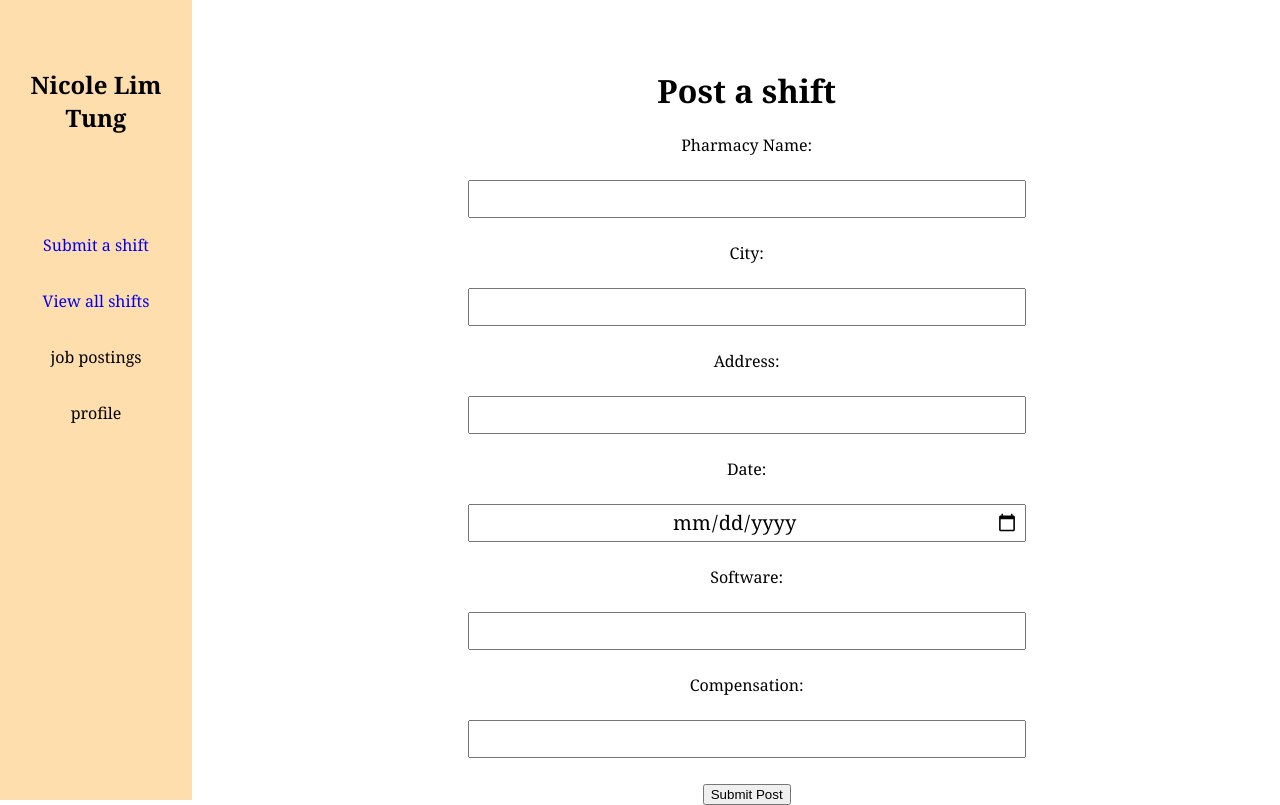
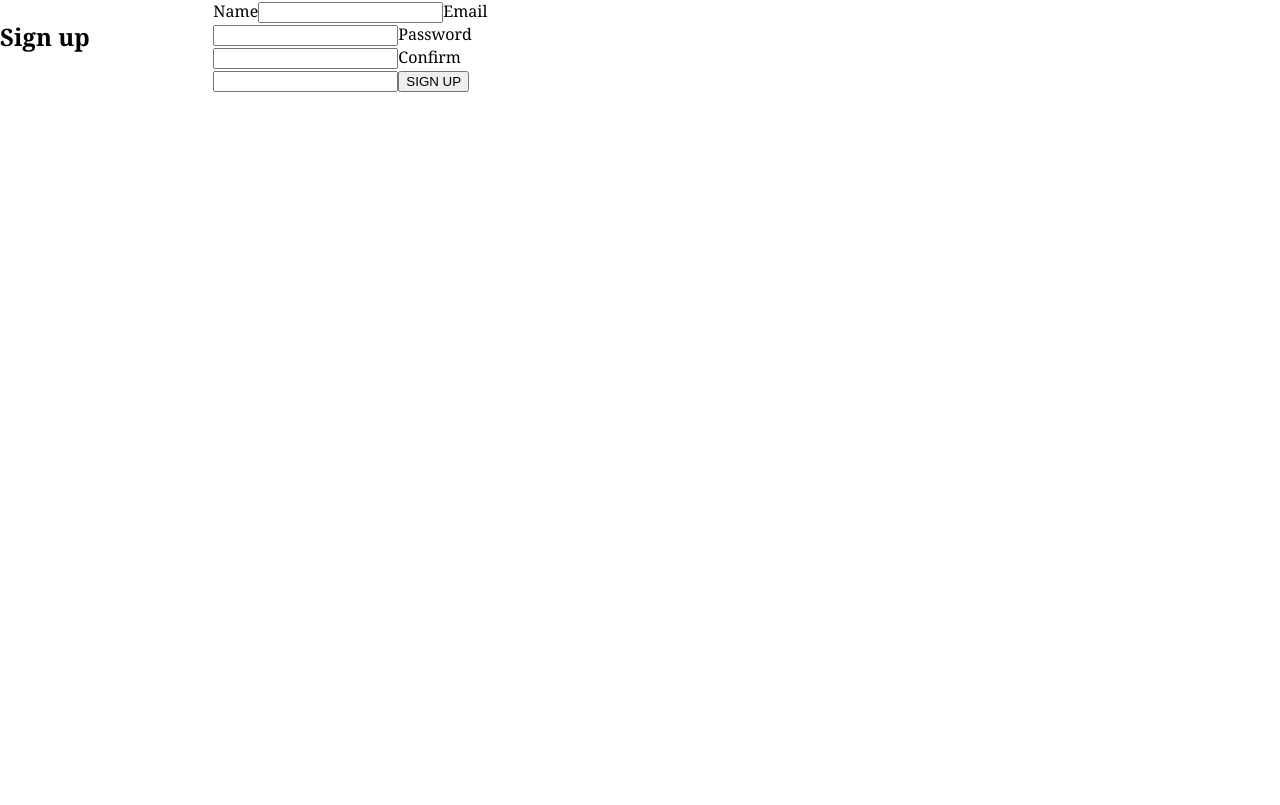
Before and after one commit to nlimtung/ReliefRX, a React (Create React App) app: page /shifts/new in a window 1280 px wide. Built offline with nearby package versions, Linux system fonts and the light colour scheme.

Commit message:
starting-login

```diff
--- a/src/App.js
+++ b/src/App.js
@@ -3,15 +3,24 @@ import './App.css';
 import { Route, Switch } from 'react-router-dom';
 
 import AddShiftPage from './pages/AddShiftPage/AddShiftPage';
-import TestPage from './pages/TestPage/TestPage/TestPage';
+import HomePage from './pages/HomePage/HomePage';
 import ShiftIndexPage from './pages/ShiftIndexPage/ShiftIndexPage';
 import ShiftDetailsPage from './pages/ShiftDetailsPage/ShiftDetailsPage';
+import AuthPage from './pages/AuthPage/AuthPage';
+class App extends Component {
 
-class App extends Component {
+  state = {
+    user:null,
+  }
+
+  setUserInState = (incomingUserData) => {
+    this.setState({ user: incomingUserData})
+  }
 
   render () {
     return (
       <div className='App'>
+        {this.state.user ?
         <Switch>
 
           <Route path = '/shifts/new' render={(props) => (
@@ -26,12 +35,14 @@ class App extends Component {
               />
           )}/>
              <Route path = '' render={(props) => (
-              <TestPage {...props}
+              <HomePage {...props}
               />
           )}/>
 
-
         </Switch>
+        :
+        <AuthPage setUserInState={this.setUserInState}/>
+      }
       </div>
   )
   }
--- /dev/null
+++ b/src/components/Home/Home.css
@@ -0,0 +1,3 @@
+.Home {
+    background-color: aqua;
+}
--- /dev/null
+++ b/src/components/Home/Home.jsx
@@ -0,0 +1,13 @@
+import React from 'react';
+import './Home.css'
+
+
+function Home(props) {
+  return (
+      <div className = "Home">
+
+      </div>
+  );
+}
+
+export default Home
--- /dev/null
+++ b/src/components/SignUpForm/SignUpForm.jsx
@@ -0,0 +1,86 @@
+import React from "react";
+import { Component } from "react";
+
+export default class SignUpForm extends Component {
+    state = {
+        name: "",
+        email:"",
+        phone: "",
+        password: "",
+        confirm: "",
+        error: "",
+    };
+
+
+    handleChange = (e) => {
+        this.setState({
+          [e.target.name]: e.target.value,
+          error: ''
+        });
+      };
+    handleSubmit = async (e) => {
+        e.preventDefault();
+        try{
+            const signUp = await fetch('/api/users/signup', {
+                method: 'POST',
+                headers: {"Content-Type": "application/json"},
+                body: JSON.stringify({
+                    name: this.state.name,
+                    email: this.state.email,
+                    password: this.state.password,})
+              })
+
+              if (!signUp.ok) throw new Error('Fetch failed - Bad request')
+
+              let token = await signUp.json()
+              window.localStorage.setItem("token", token)
+
+            //   log them in after signup
+              const userDoc = JSON.parse(atob(token.split('.')[1])).user;
+              this.props.setUserInState(userDoc)
+        }
+        catch(err) {
+            console.log ("sign failed", err)
+            this.setState({error: 'Signup error'})
+        }
+    }
+
+    render() {
+        return (
+            <div>
+                <form onSubmit={this.handleSubmit}>
+                    <label>Name</label>
+                        <input
+                            type="text"
+                            name="name"
+                            value={this.state.name}
+                            onChange={this.handleChange}
+                            required />
+                    <label>Email</label>
+                        <input
+                        type="email"
+                        name="email"
+                        value={this.state.email}
+                        onChange={this.handleChange}
+                        required
+                        />
+                    <label>Password</label>
+                        <input
+                            type="password"
+                            name="password"
+                            value={this.state.password}
+                            onChange={this.handleChange}
+                            required />
+                    <label>Confirm</label>
+                        <input
+                        type="password"
+                        name="confirm"
+                        value={this.state.confirm}
+                        onChange={this.handleChange}
+                        required />
+                    <button type="submit" >SIGN UP</button>
+                </form>
+            </div>
+        )
+    }
+}
--- /dev/null
+++ b/src/pages/AuthPage/AuthPage.jsx
@@ -0,0 +1,30 @@
+import { Component } from "react";
+import React from "react";
+import SignUpForm from "../../components/SignUpForm/SignUpForm";
+// import NavBar from "../../components/NavBar/NavBar";
+
+
+export default class AuthPage extends Component {
+    state = {
+        showLogin:true,
+    }
+
+
+    render () {
+        return (
+            <div className="page">
+                {/* <NavBar/> */}
+                {/* if you click this and show login  */}
+                <h2 onClick={() => (this.setState({showLogin: !this.state.showLogin}))}>
+                    {this.state.showLogin ? 'Sign up': 'Log In'}
+                </h2>
+
+{/*
+                {this.state.showLogin ?
+        <LoginForm setUserInState={this.props.setUserInState}/> :  */}
+        <SignUpForm setUserInState={this.props.setUserInState} />
+            </div>
+        )
+
+    }
+}
--- /dev/null
+++ b/src/pages/HomePage/HomePage.jsx
@@ -0,0 +1,13 @@
+import React from "react";
+import NavBar from "../../components/NavBar/NavBar";
+import Home from "../../components/Home/Home";
+
+export default function HomePage(props) {
+    return (
+        <div className="page">
+            <NavBar/>
+            <Home/>
+
+        </div>
+    )
+}
--- a/src/pages/TestPage/TestPage/TestPage.jsx
+++ /dev/null
@@ -1,18 +0,0 @@
-import React from "react";
-import { Link } from 'react-router-dom';
-import NavBar from "../../../components/NavBar/NavBar";
-import Title from "../../../components/Title/Title";
-
-
-export default function TestPage(props) {
-    return (
-        <div className="page">
-            <NavBar/>
-            {/* <Title/> */}
-            TestPage
-
-
-
-        </div>
-    )
-}
```
Also changed, not shown: controllers/shifts.js (+5 -2 lines), models/user.js (added, +26 -0 lines).
